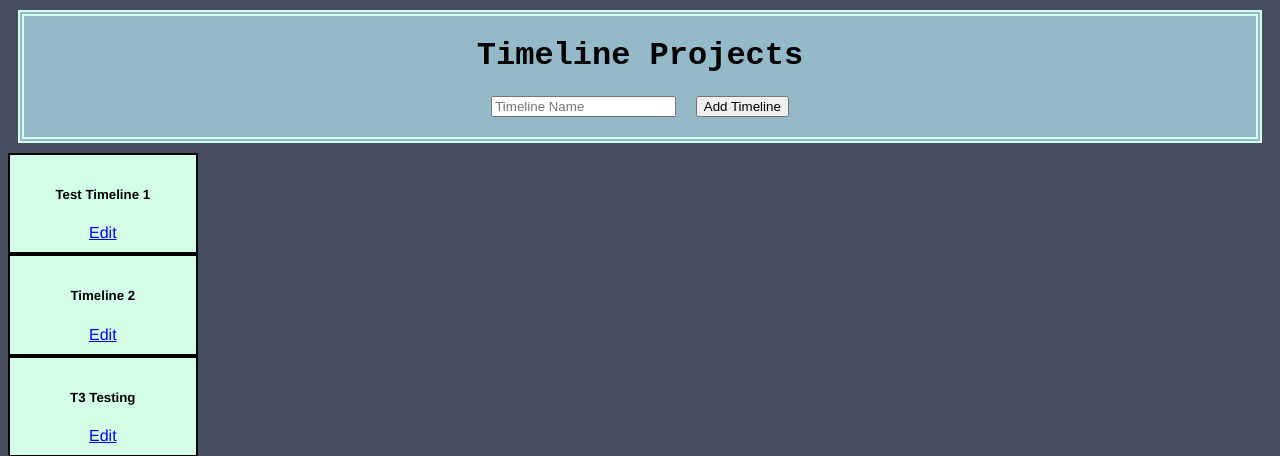
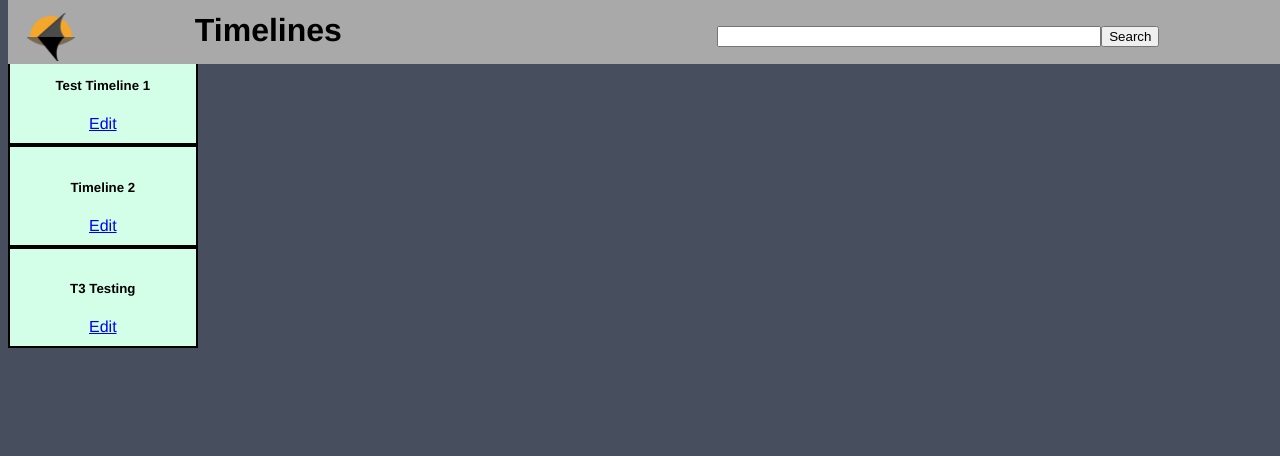
Before and after one commit to SomeGuy143/csci_313_timeline_project, a Django app: page / in a window 1280 px wide. Shown: the top 456 px of the page. Run offline with Django 4.2, Linux system fonts and the light colour scheme; data comes from the database, SQL or seed files in the repository.

Commit message:
I really hope I fixed everything

```diff
--- a/timeline_website/timeline_app/templates/timeline_app/index.html
+++ b/timeline_website/timeline_app/templates/timeline_app/index.html
@@ -1,6 +1,9 @@
+{% extends 'timeline_app/navbar.html' %}
 {% load static %}
+{% block contentblock %}
 <!DOCTYPE html>
 <html lang="en">
+
   <head>
     <meta charset="UTF-8">
     <meta name="viewport" content="width=device-width, initial-scale=1.0">
@@ -8,15 +11,6 @@
     <title>Home</title>
     <link rel="stylesheet" href="{% static 'timeline_app/css/styles.css' %}">
   </head>
-  <header>
-    <h1> Timeline Projects </h1>
-    <form method="POST">
-      {% csrf_token %}
-      <input placeholder="Timeline Name" name ="timeline_name" type="text">
-      <button type="submit">Add Timeline</button>
-    </form>
-  </header>
-  <!--Adding a comment to test something, delete this if you see it-->
   <body>
     {% for timeline in timelines %}
     <div class="card">
@@ -27,4 +21,6 @@
     </div>
     {% endfor %}
   </body>
+
 </html>
+{% endblock %}
--- /dev/null
+++ b/timeline_website/timeline_app/templates/timeline_app/navbar.html
@@ -0,0 +1,26 @@
+<!--Navbar Master Page-->
+{% load static %}
+<link rel="stylesheet" href="{% static 'timeline_app/css/styles.css' %}">
+<div class="color1"
+    style="width: 100%; height: 64px; position: fixed; z-index: 999; top: 0; padding-left: 10px; background-color: darkgray;">
+    <table style="border-radius: 2px; border-color: red; width: 100%;">
+        <tr>
+            <td>
+                <!--Clicking logo takes user back to homepage-->
+                <button style="background: none; border: 0;" onclick="location.href = '/'">
+                    <img src="{% static 'timeline_app/images/logo.png'%}" alt="Timelines Logo" style="height: 48px; width: 48px;">
+                </button>
+            </td>
+            <td style="padding-top: 10px;">
+                <h1 style= "text-align: left;">Timelines</h1>
+            </td>
+            <td style="padding-right: 10%;">
+                <button type="submit" style="float: right">Search</button><input #searchfield type="text" style="float: right; width: 70%;">
+            </td>
+        </tr>
+    </table>
+</div>
+<!--temp buffer for content block--><br><br>
+{% block contentblock %}
+<!--No content goes here!-->
+{% endblock %}
--- a/timeline_website/timeline_app/templates/timeline_app/timeline.html
+++ b/timeline_website/timeline_app/templates/timeline_app/timeline.html
@@ -1,4 +1,6 @@
+{% extends 'timeline_app/navbar.html' %}
 {% load static %}
+{% block contentblock %}
 <!DOCTYPE html>
 <html lang="en">
   <head>
@@ -46,3 +48,4 @@
       {% endfor %%}
     </div>
   </body>
+  {% endblock %}
--- a/timeline_website/timeline_app/views.py
+++ b/timeline_website/timeline_app/views.py
@@ -6,12 +6,6 @@ from timeline_app.models import Timeline, Event
 def index(request):
     timeline_objects = Timeline.objects.all().order_by('timeline_id')
     dict = {'timelines' : timeline_objects}
-
-    if request.method=="POST":
-            timeline_name = request.POST['timeline_name']
-            o = Timeline(timeline_name=timeline_name)
-            o.save()
-
     return render(request, 'timeline_app/index.html', context=dict)
 
 def timeline(request, pk):
```
Also changed, not shown: timeline_website/timeline_app/static/timeline_app/images/logo.png (added).
